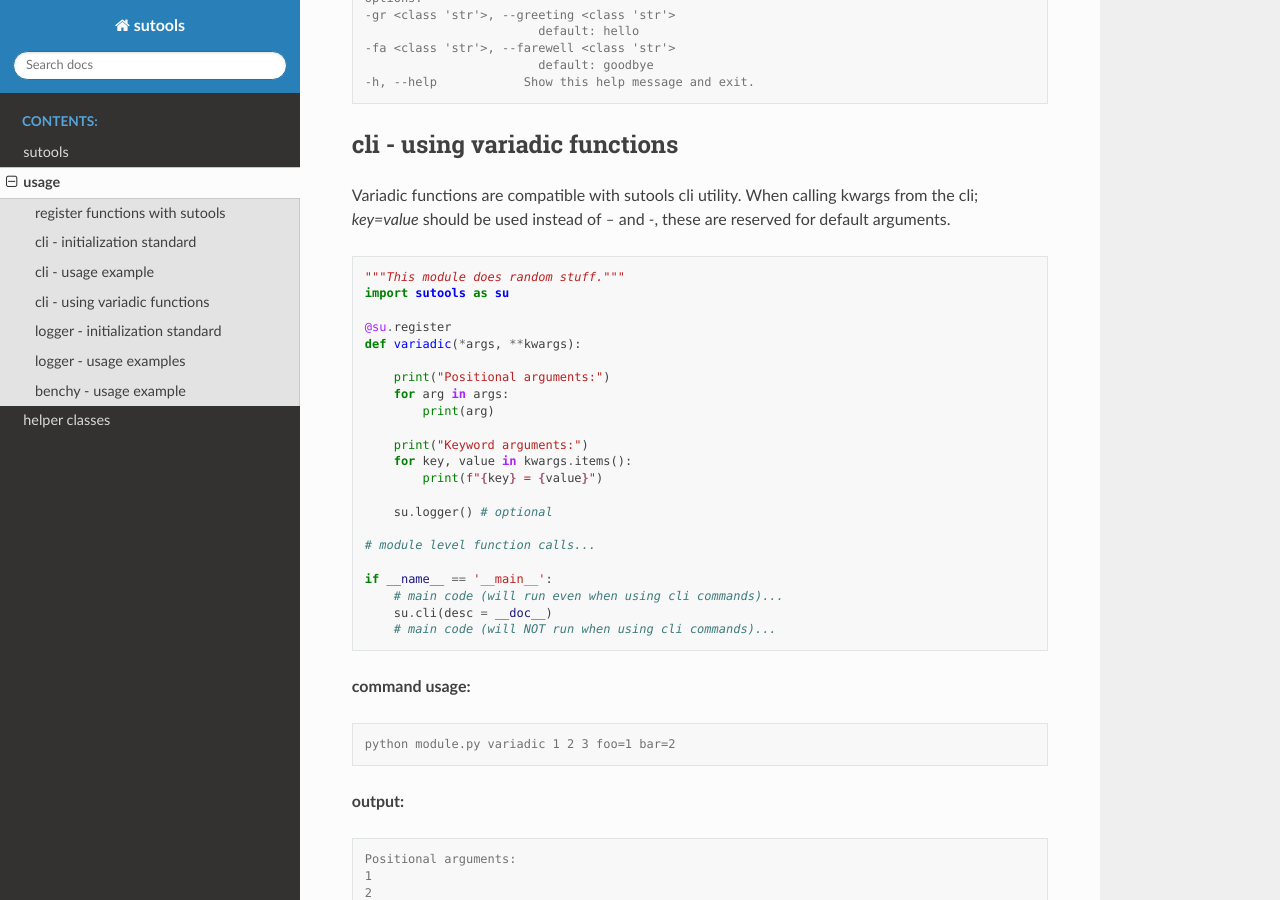
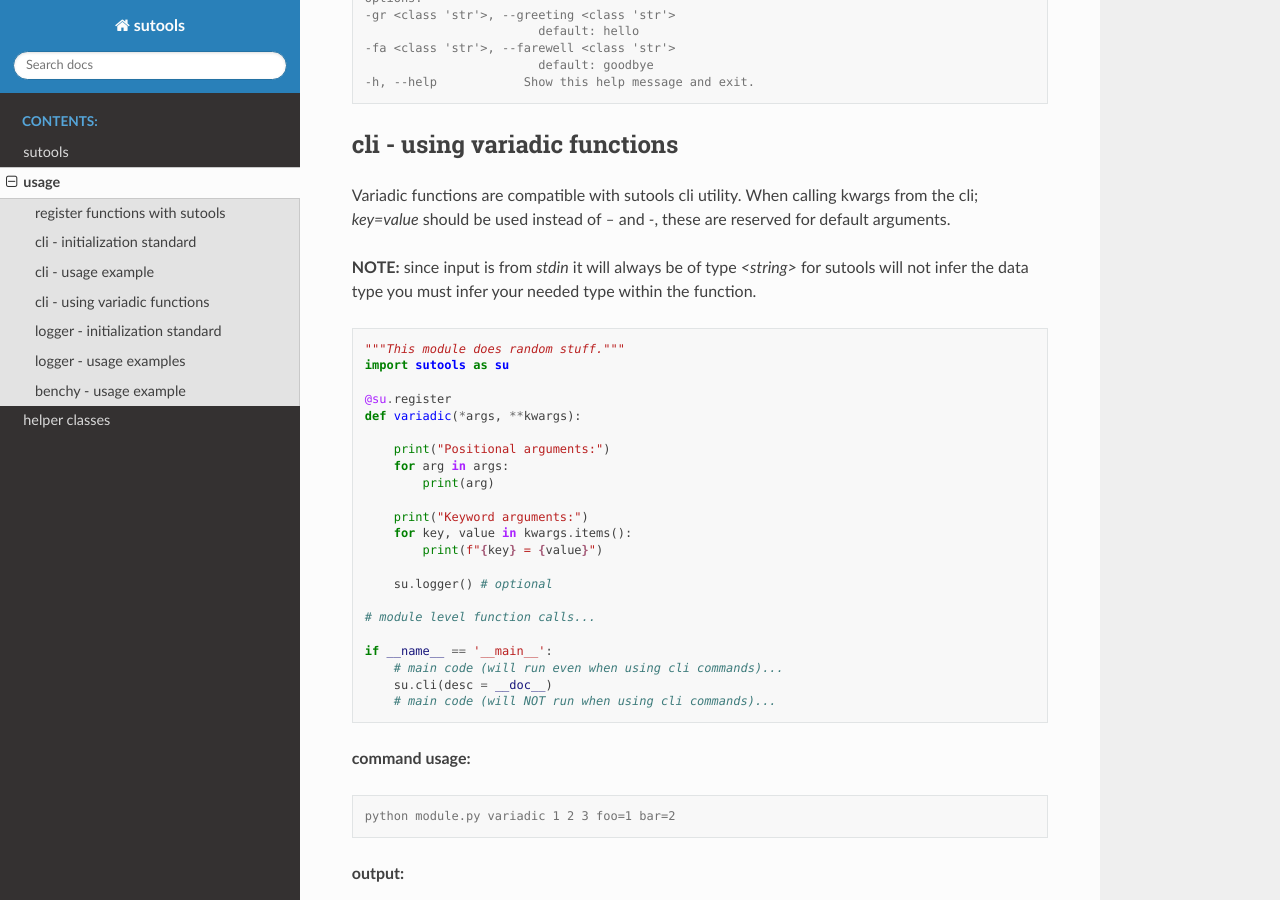
Before and after one commit to aastopher/sutools, a Sphinx documentation site: the page built from docs/source/usage.rst, in a window 1280 px wide and 900 px high, scrolled down 2496 px. Built offline with Sphinx 7.4.7 and the Read the Docs theme 2.0.0, drawn with Linux system fonts in a browser that asks for light colours.

Commit message:
variadic type inference doc clarification

```diff
--- a/docs/source/usage.rst
+++ b/docs/source/usage.rst
@@ -130,6 +130,8 @@ cli - using variadic functions
 ==============================
 
 Variadic functions are compatible with sutools cli utility. When calling kwargs from the cli; `key=value` should be used instead of `--` and `-`, these are reserved for default arguments.
+
+**NOTE:** since input is from `stdin` it will always be of type `<string>` for sutools will not infer the data type you must infer your needed type within the function.
 
 .. code-block:: python
 
```
Also changed, not shown: README.md (+2 -0 lines).
